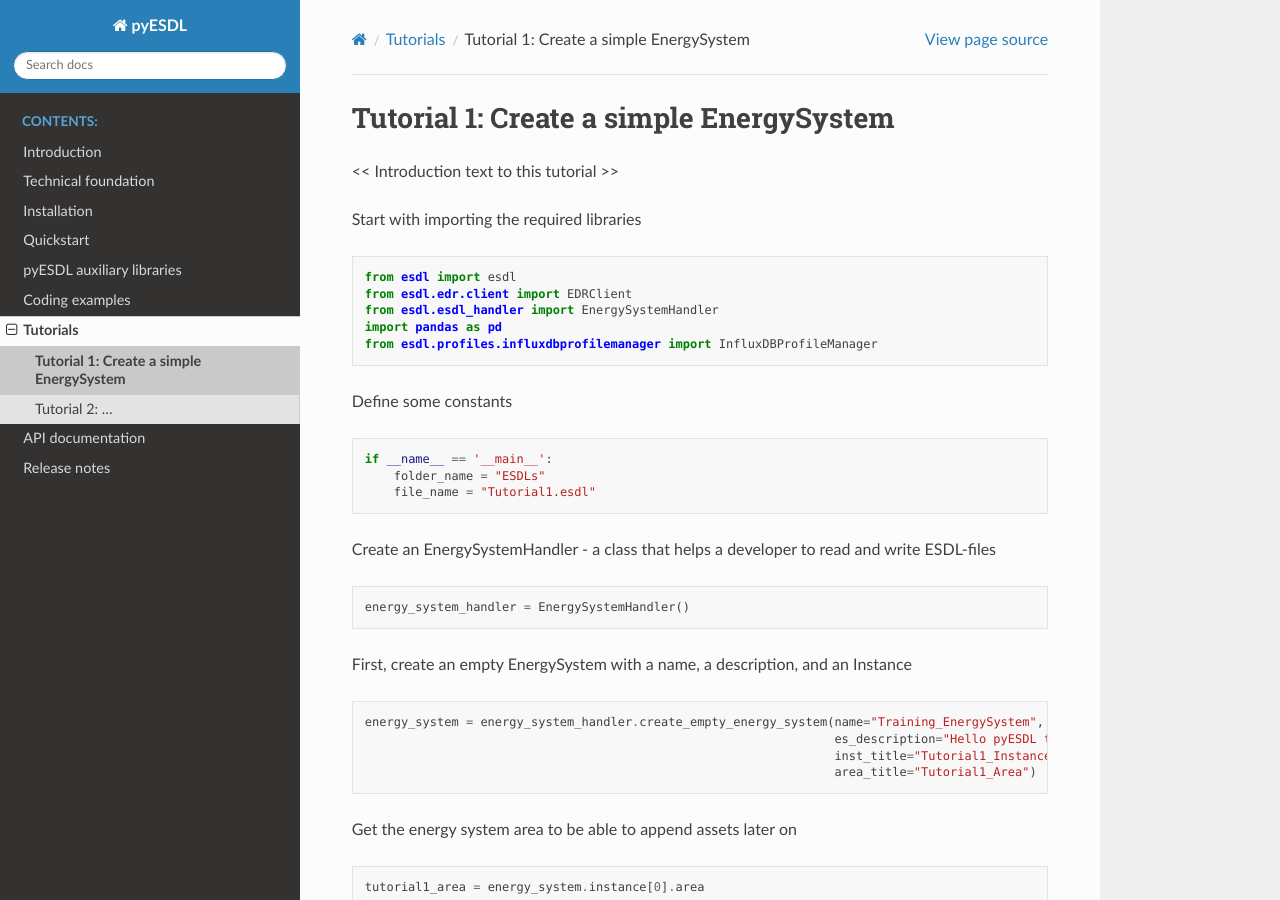
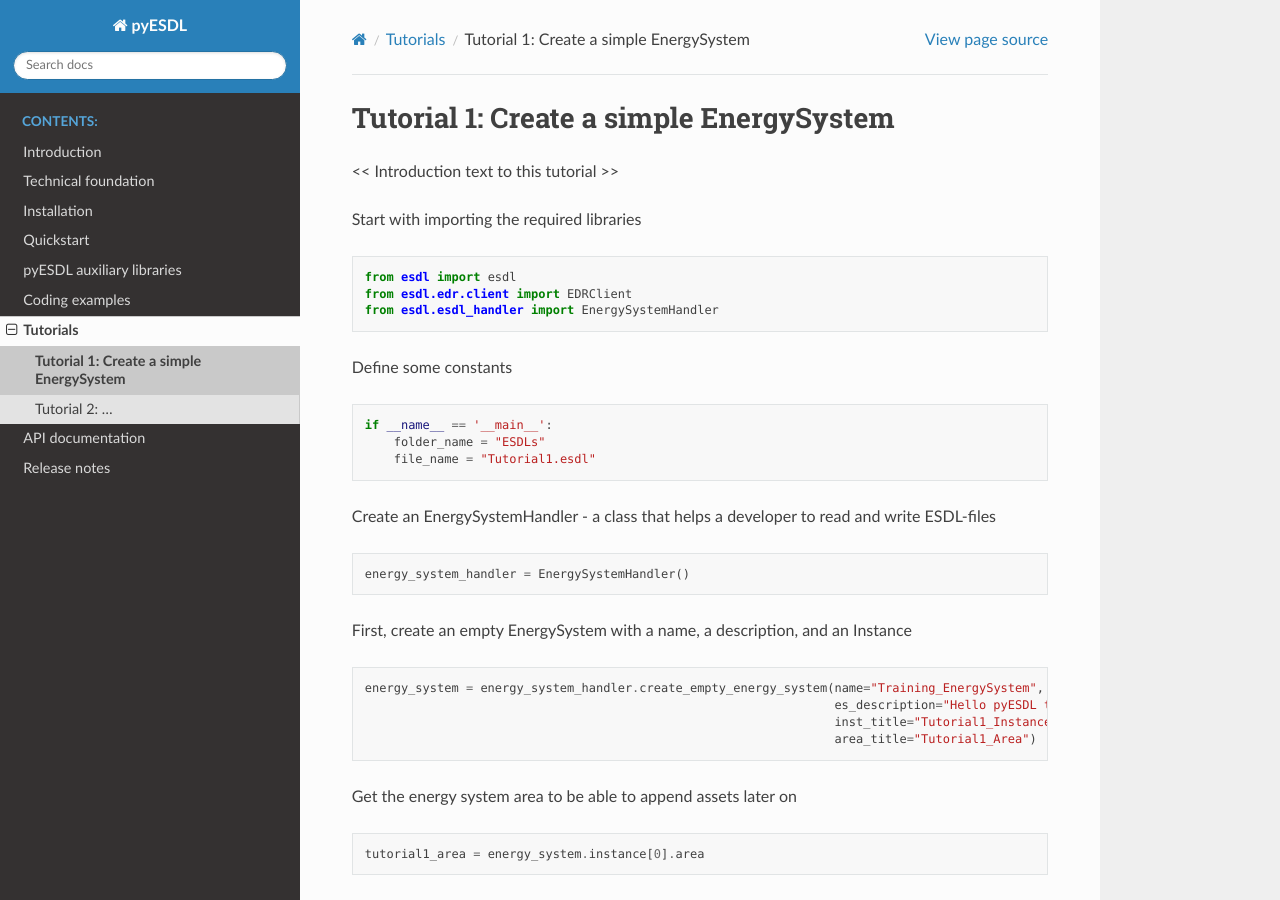
Before and after one commit to EnergyTransition/pyESDL, a Sphinx documentation site: the page built from docs/source/Tutorials/tutorial1.rst, in a window 1280 px wide and 900 px high. Built offline with Sphinx 7.4.7 and the Read the Docs theme 2.0.0, drawn with Linux system fonts in a browser that asks for light colours.

Commit message:
Removed InfluxDB and Pandas library includes.

```diff
--- a/docs/source/Tutorials/tutorial1.rst
+++ b/docs/source/Tutorials/tutorial1.rst
@@ -10,8 +10,6 @@ Start with importing the required libraries
     from esdl import esdl
     from esdl.edr.client import EDRClient
     from esdl.esdl_handler import EnergySystemHandler
-    import pandas as pd
-    from esdl.profiles.influxdbprofilemanager import InfluxDBProfileManager
 
 Define some constants
 
```
